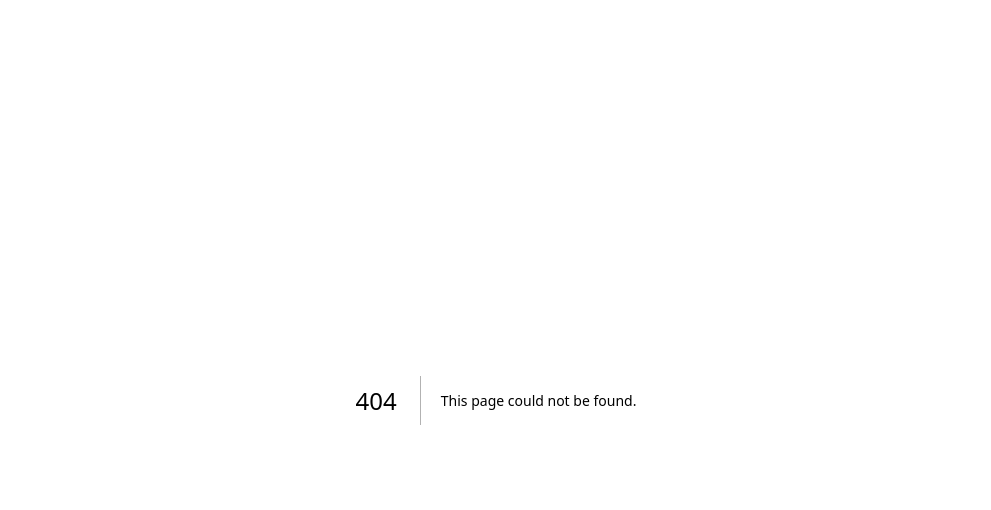
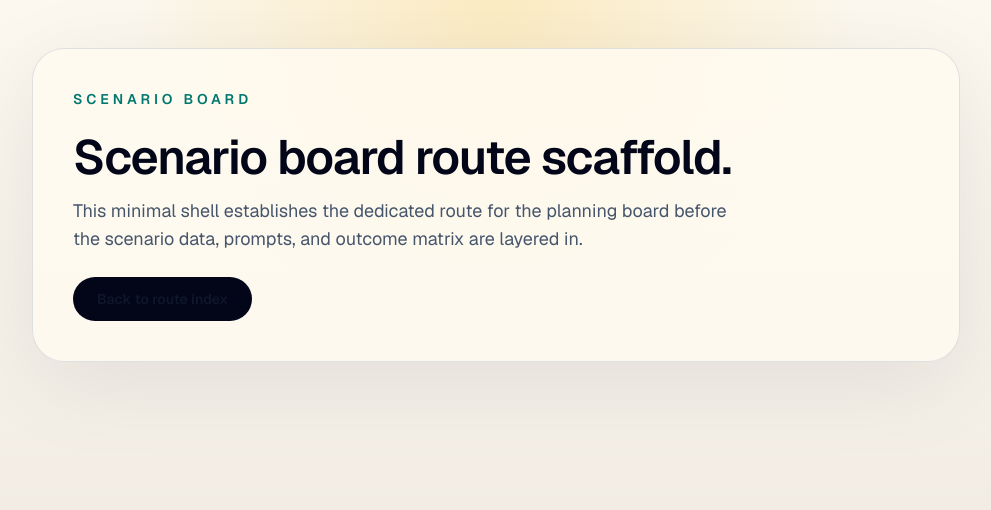
Before and after one commit to iamasx/api-test, a Next.js app: page /scenario-board in a window 1280 px wide. Before the commit this address had no page. Shown: the top 510 px of the page, without its empty margins (144-1135 px from the left). Built offline with nearby package versions, Linux system fonts and the light colour scheme.

Commit message:
feat: scaffold scenario board route

```diff
--- /dev/null
+++ b/src/app/scenario-board/page.tsx
@@ -0,0 +1,39 @@
+import type { Metadata } from "next";
+import Link from "next/link";
+
+export const metadata: Metadata = {
+  title: "Scenario Board",
+  description: "Minimal planning route scaffold for the scenario board surface.",
+};
+
+export default function ScenarioBoardPage() {
+  return (
+    <main className="mx-auto flex min-h-screen w-full max-w-5xl flex-col gap-8 px-6 py-12 sm:px-10 lg:px-12">
+      <section className="rounded-[2rem] border border-[var(--line)] bg-[var(--surface)] px-6 py-10 shadow-[0_20px_90px_rgba(15,23,42,0.08)] sm:px-10">
+        <div className="flex flex-col gap-6">
+          <p className="text-sm font-semibold uppercase tracking-[0.28em] text-teal-700">
+            Scenario Board
+          </p>
+          <div className="space-y-4">
+            <h1 className="max-w-3xl text-4xl font-semibold tracking-tight text-slate-950 sm:text-5xl">
+              Scenario board route scaffold.
+            </h1>
+            <p className="max-w-2xl text-base leading-7 text-slate-600 sm:text-lg">
+              This minimal shell establishes the dedicated route for the
+              planning board before the scenario data, prompts, and outcome
+              matrix are layered in.
+            </p>
+          </div>
+          <div>
+            <Link
+              href="/"
+              className="inline-flex items-center justify-center rounded-full bg-slate-950 px-6 py-3 text-sm font-semibold text-white transition hover:bg-slate-800"
+            >
+              Back to route index
+            </Link>
+          </div>
+        </div>
+      </section>
+    </main>
+  );
+}
```
